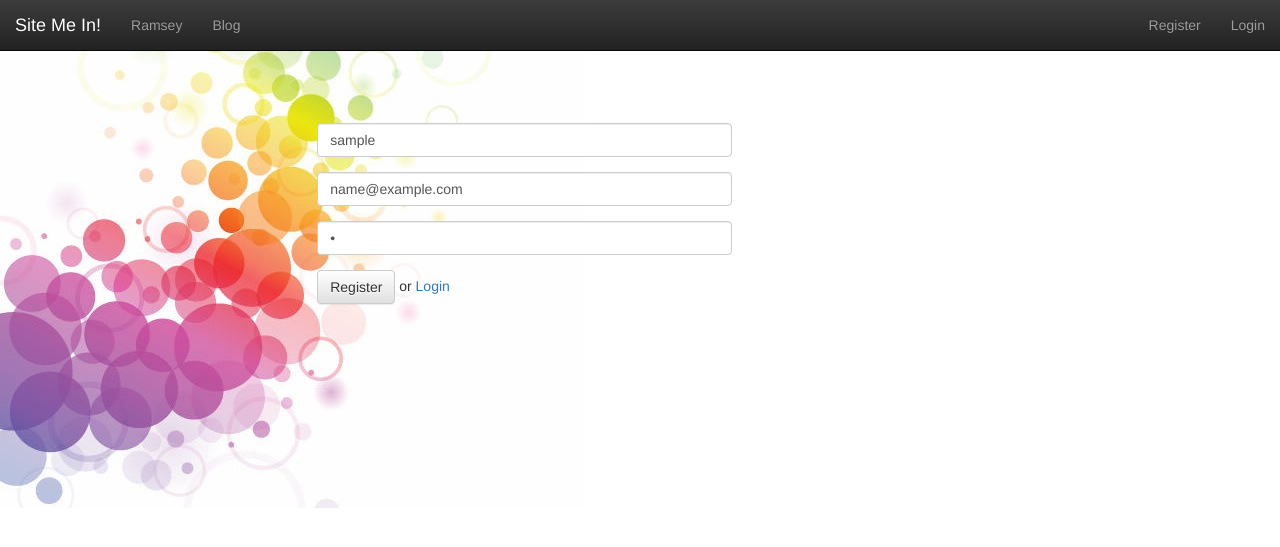
After one commit to ramseydsilva/sitemein, a Django app: template sitemein/sitemein/templates/user/register.html in a window 1280 px wide. The commit adds this page. Shown: the top 547 px of the page. Run offline with Django 3.2, Linux system fonts and the light colour scheme; the template is opened without the code that fills it: most values are stand-ins (such as "Sample title", 1, 10 or a date in 2020); some libraries are stand-ins or nearby versions.

Commit message:
Added user login

```diff
--- a/sitemein/sitemein/settings.py
+++ b/sitemein/sitemein/settings.py
@@ -11,8 +11,8 @@ MANAGERS = ADMINS
 
 DATABASES = {
     'default': {
-        'ENGINE': 'django.db.backends.', # Add 'postgresql_psycopg2', 'mysql', 'sqlite3' or 'oracle'.
-        'NAME': '',                      # Or path to database file if using sqlite3.
+        'ENGINE': 'django.db.backends.sqlite3', # Add 'postgresql_psycopg2', 'mysql', 'sqlite3' or 'oracle'.
+        'NAME': 'db',                      # Or path to database file if using sqlite3.
         # The following settings are not used with sqlite3:
         'USER': '',
         'PASSWORD': '',
--- a/sitemein/sitemein/templates/base.html
+++ b/sitemein/sitemein/templates/base.html
@@ -40,25 +40,28 @@
             <span class="icon-bar"></span>
             <span class="icon-bar"></span>
           </button>
-          <a class="navbar-brand" href="http://siteme.in">Site Me In!</a>
+          <a class="navbar-brand" href="/">Site Me In!</a>
         </div>
 
         <!-- Collect the nav links, forms, and other content for toggling -->
         <div class="collapse navbar-collapse">
-          <ul class="nav navbar-nav">
-            <li><a href="http://ramseydsilva.com">Ramsey</a></li>
-            <li><a href="http://blog.ramseydsilva.com">Blog</a></li>
-          </ul>
+            <ul class="nav navbar-nav">
+                <li><a href="http://ramseydsilva.com">Ramsey</a></li>
+                <li><a href="http://blog.ramseydsilva.com">Blog</a></li>
+            </ul>
+	    {% include "includes/login_buttons.html" %}
         </div><!-- /.navbar-collapse -->
       </div><!-- /.container-fluid -->
     </nav>
 
     <div class="container-fluid">
+	{% block main %}
         <div class="row"><div class="col-lg-7 col-md-7 col-sm-7">
         <p class="lead">
             Need a site? Please fill the form below
         </p>
         </div></div>
+	{% endblock %}
     </div> <!-- /container -->
 
     <script>
--- /dev/null
+++ b/sitemein/sitemein/templates/includes/login_buttons.html
@@ -0,0 +1,9 @@
+<ul class="nav navbar-nav navbar-right">
+{% if user.is_anonymous %}
+    <li><a class="header-links register" href="{% url "register" %}?next={% if next %}{{ next }}{% else %}{{ request.path }}{% endif %}">Register</a></li>
+    <li><a class="header-links login" href="{% url "login" %}?next={% if next %}{{ next }}{% else %}{{ request.path }}{% endif %}">Login</a></li>
+{% else %}
+    <li><a class="cursor"">Welcome {{ user.username }}</a></li>
+    <li><a class="header-links logout" href="{% url "logout" %}?next={% if next %}{{ next }}{% else %}{{ request.path }}{% endif %}">Logout</a></li>
+{% endif %}
+</ul>
--- /dev/null
+++ b/sitemein/sitemein/templates/user/login_modal.html
@@ -0,0 +1,5 @@
+{% extends "includes/modal.html" %}
+
+{% block main %}
+    {% include "user/login_form.html" %}
+{% endblock %}
--- /dev/null
+++ b/sitemein/sitemein/templates/user/register.html
@@ -0,0 +1,9 @@
+{% extends "base.html" %}
+
+{% block main %}
+
+<div id="content">
+    {% include "user/register_form.html" %}
+</div>
+
+{% endblock %}
--- /dev/null
+++ b/sitemein/sitemein/templates/user/register_form.html
@@ -0,0 +1,42 @@
+{% if modal %}
+    <div class="{% if not message %}invisible{% endif %} alert alert-warning">{{ message }}</div>
+{% else %}
+    <div class="{% if not message %}invisible{% endif %} alert alert-warning">{{ message }}</div>
+{% endif %}
+
+<div class="row">
+    <div class="col-sm-2"></div>
+    <div class="col-sm-5">
+        <form action="." method="post" class="form-horizontal" role="form">{% csrf_token %}
+          <div class="form-group">
+            <label for="inputUsername" class="col-sm-2 control-label"></label>
+            <div class="col-sm-10">
+              <input type="text" class="form-control" id="inputUsername" placeholder="Pick a Username" name="username" value="{{ username }}">
+            </div>
+          </div>
+          <div class="form-group">
+            <label for="inputEmail3" class="col-sm-2 control-label"></label>
+            <div class="col-sm-10">
+              <input type="email" class="form-control" id="inputEmail3" placeholder="Enter your Email" name="email" value="{{ email }}">
+            </div>
+          </div>
+          <div class="form-group">
+            <label for="inputPassword3" class="col-sm-2 control-label"></label>
+            <div class="col-sm-10">
+              <input type="password" class="form-control" id="inputPassword3" placeholder="Password" name="password" value="{{ password }}">
+            </div>
+          </div>
+          <div class="form-group">
+            <div class="col-sm-offset-2 col-sm-10">
+                <input type="hidden" name="next" value="{{ next }}" />
+                <input type="hidden" name="modal" value="{{ modal|lower }}" />
+                {% if close %}
+                    <input type="hidden" name="close" value="{{ close }}" />
+                {% endif %}
+                <button type="submit" class="btn btn-default">Register</button> or
+                <a href="{% url "login" %}?modal={{ modal }}&next={{ next }}">Login</a>
+            </div>
+          </div>
+        </form>
+    </div>
+</div>
--- /dev/null
+++ b/sitemein/sitemein/templates/user/register_modal.html
@@ -0,0 +1,5 @@
+{% extends "includes/modal.html" %}
+
+{% block main %}
+    {% include "user/register_form.html" %}
+{% endblock %}
--- a/sitemein/sitemein/urls.py
+++ b/sitemein/sitemein/urls.py
@@ -7,6 +7,13 @@ from django.conf.urls import patterns, include, url
 urlpatterns = patterns('',
     # Examples:
     url(r'^$', 'sitemein.views.home', name='home'),
+
+    # user views
+    url(r'^logout/$', 'sitemein.user_views.logout_view', name='logout'),
+    url(r'^login/$', 'sitemein.user_views.login_view', name='login'),
+    url(r'^register/$', 'sitemein.user_views.register_view', name='register'),
+    url(r'^get_login_buttons/$', 'sitemein.user_views.get_login_buttons', name='get_login_buttons'),
+
     # url(r'^sitemein/', include('sitemein.foo.urls')),
 
     # Uncomment the admin/doc line below to enable admin documentation:
```
Also changed, not shown: sitemein/sitemein/templates/includes/modal.html (added, +30 -0 lines), sitemein/sitemein/templates/includes/modal_close.html (added, +7 -0 lines), sitemein/sitemein/templates/includes/modal_refresh.html (added, +7 -0 lines), sitemein/sitemein/templates/user/login.html (added, +9 -0 lines), sitemein/sitemein/templates/user/login_form.html (added, +36 -0 lines), sitemein/sitemein/user_views.py (added, +107 -0 lines), 2 other files.
